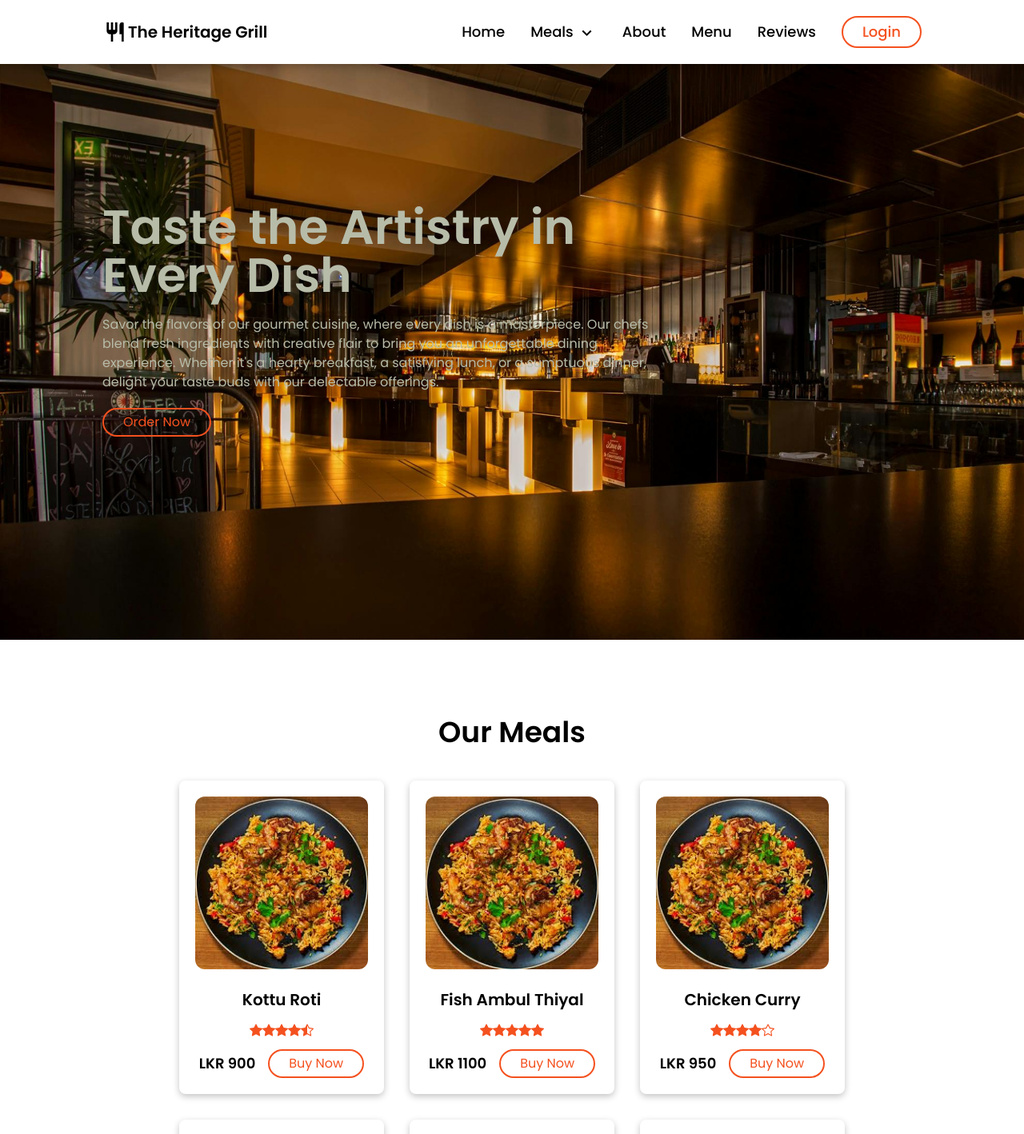
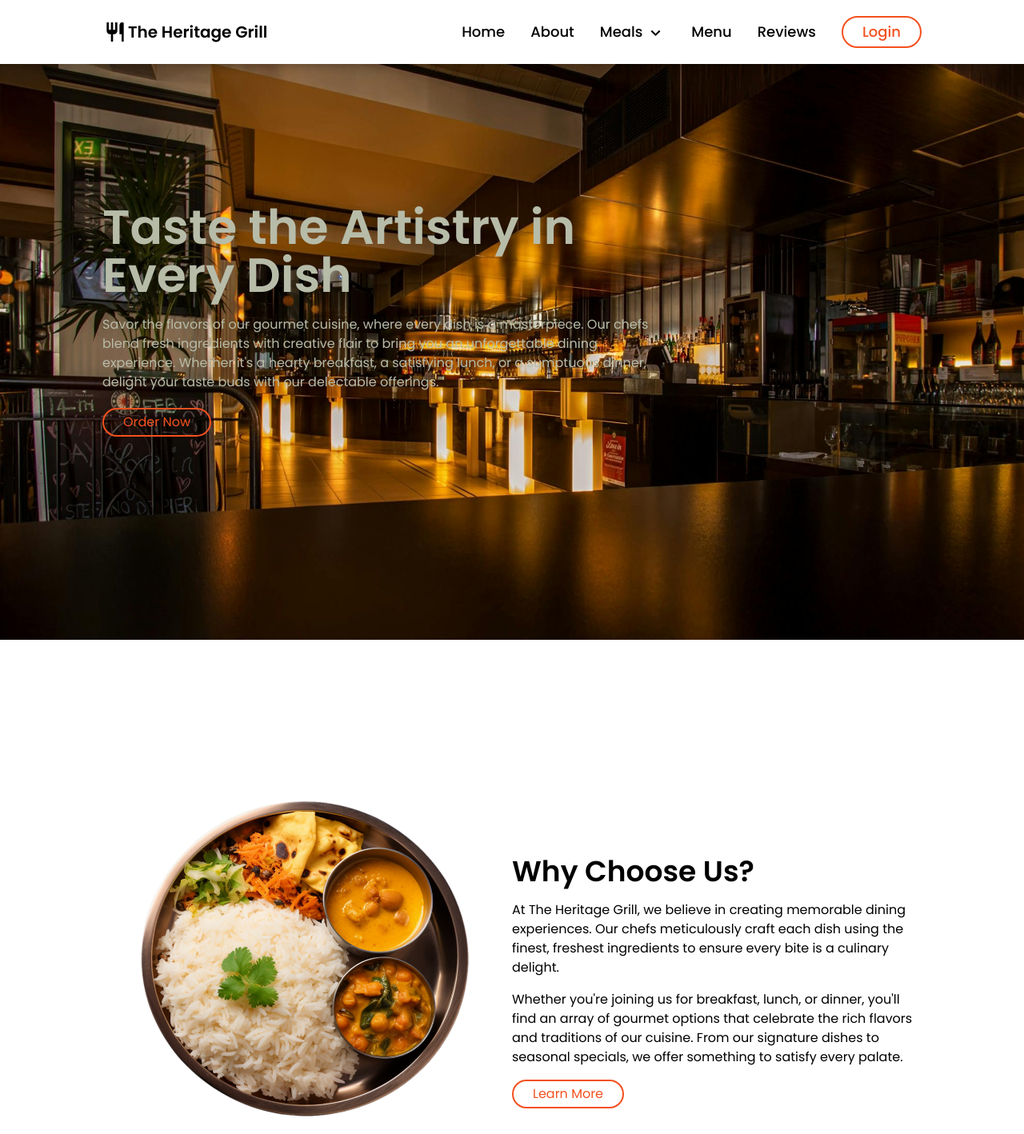
Before and after one commit to ashennkalhara/Website-Frontend, a React (Vite) app in the folder restaurent-website/: page / in a window 1280 px wide. Shown: the top 1418 px of the page at 80% size. Built offline with nearby package versions, Linux system fonts and the light colour scheme.

Commit message:
About section done

```diff
--- a/restaurent-website/src/App.jsx
+++ b/restaurent-website/src/App.jsx
@@ -1,6 +1,7 @@
 import React from 'react';
 import Navbar from './components/Navbar';
 import Home from './components/Home';
+import About from "./components/About";
 import Dishes from './components/Dishes';
 
 const App = () => {
@@ -13,6 +14,10 @@ const App = () => {
           <Home />
         </div>
 
+        <div id="about">
+          <About />
+        </div>
+
         <div id="dishes">
           <Dishes />
         </div>
--- /dev/null
+++ b/restaurent-website/src/components/About.jsx
@@ -0,0 +1,28 @@
+import React from "react";
+import img from "../assets/img/about.png";
+import Button from "../layouts/Button";
+
+const About = () => {
+  return (
+    <div className="min-h-screen flex flex-col lg:flex-row justify-center items-center lg:px-32 px-5">
+      <img className="w-2/3 lg:w-1/2" src={img} alt="About Us" />
+
+      <div className="space-y-4 lg:pt-14">
+        <h1 className="font-semibold text-4xl text-center md:text-start">
+          Why Choose Us?
+        </h1>
+        <p>
+          At The Heritage Grill, we believe in creating memorable dining experiences. Our chefs meticulously craft each dish using the finest, freshest ingredients to ensure every bite is a culinary delight.
+        </p>
+        <p>
+          Whether you're joining us for breakfast, lunch, or dinner, you'll find an array of gourmet options that celebrate the rich flavors and traditions of our cuisine. From our signature dishes to seasonal specials, we offer something to satisfy every palate.
+        </p>
+        <div className="flex justify-center lg:justify-start">
+          <Button title="Learn More" />
+        </div>
+      </div>
+    </div>
+  );
+};
+
+export default About;
--- a/restaurent-website/src/components/Navbar.jsx
+++ b/restaurent-website/src/components/Navbar.jsx
@@ -18,14 +18,14 @@ const Navbar = () => {
   };
 
   return (
-    <div className=" fixed w-full">
+    <div className="fixed w-full">
       <div>
-        <div className=" flex flex-row justify-between p-5 md:px-32 px-5 bg-white shadow-[0_3px_10px_rgb(0,0,0,0.2)]">
-          <div className=" flex flex-row items-center cursor-pointer">
+        <div className="flex flex-row justify-between p-5 md:px-32 px-5 bg-white shadow-[0_3px_10px_rgb(0,0,0,0.2)]">
+          <div className="flex flex-row items-center cursor-pointer">
             <span>
               <BiRestaurant size={32} />
             </span>
-            <h1 className=" text-xl font-semibold">The Heritage Grill</h1>
+            <h1 className="text-xl font-semibold">The Heritage Grill</h1>
           </div>
 
           <nav className="hidden md:flex flex-row items-center text-lg font-medium gap-8">
@@ -39,8 +39,18 @@ const Navbar = () => {
               Home
             </Link>
 
+            <Link
+              to="about"
+              spy={true}
+              smooth={true}
+              duration={500}
+              className="hover:text-brightColor transition-all cursor-pointer"
+            >
+              About
+            </Link>
+
             <div className="relative group">
-              <div className=" flex items-center gap-1">
+              <div className="flex items-center gap-1">
                 <Link
                   to="dishes"
                   spy={true}
@@ -50,7 +60,6 @@ const Navbar = () => {
                 >
                   Meals
                 </Link>
-
                 <BiChevronDown className="cursor-pointer" size={25} />
               </div>
 
@@ -88,28 +97,8 @@ const Navbar = () => {
                     Dinner
                   </Link>
                 </li>
-                <li>
-                  <Link
-                    to="dishes"
-                    spy={true}
-                    smooth={true}
-                    duration={500}
-                    className="text-gray-800 hover:text-brightColor transition-all cursor-pointer"
-                  >
-                  </Link>
-                </li>
               </ul>
             </div>
-
-            <Link
-              to="about"
-              spy={true}
-              smooth={true}
-              duration={500}
-              className="hover:text-brightColor transition-all cursor-pointer"
-            >
-              About
-            </Link>
 
             <Link
               to="menu"
@@ -142,8 +131,9 @@ const Navbar = () => {
             )}
           </div>
         </div>
+
         <div
-          className={` ${
+          className={`${
             menu ? "translate-x-0" : "-translate-x-full"
           } lg:hidden flex flex-col absolute bg-black text-white left-0 top-20 font-semibold text-2xl text-center pt-8 pb-4 gap-8 w-full h-fit transition-transform duration-300`}
         >
@@ -158,6 +148,16 @@ const Navbar = () => {
             Home
           </Link>
           <Link
+            to="about"
+            spy={true}
+            smooth={true}
+            duration={500}
+            className="hover:text-brightColor transition-all cursor-pointer"
+            onClick={closeMenu}
+          >
+            About
+          </Link>
+          <Link
             to="dishes"
             spy={true}
             smooth={true}
@@ -166,16 +166,6 @@ const Navbar = () => {
             onClick={closeMenu}
           >
             Dishes
-          </Link>
-          <Link
-            to="about"
-            spy={true}
-            smooth={true}
-            duration={500}
-            className="hover:text-brightColor transition-all cursor-pointer"
-            onClick={closeMenu}
-          >
-            About
           </Link>
           <Link
             to="menu"
@@ -192,13 +182,13 @@ const Navbar = () => {
             spy={true}
             smooth={true}
             duration={500}
-            className=" hover:text-brightColor transition-all cursor-pointer"
+            className="hover:text-brightColor transition-all cursor-pointer"
             onClick={closeMenu}
           >
             Reviews
           </Link>
 
-          <Button title="login" />
+          <Button title="Login" />
         </div>
       </div>
     </div>
```
Also changed, not shown: restaurent-website/src/assets/img/about.png (added).
